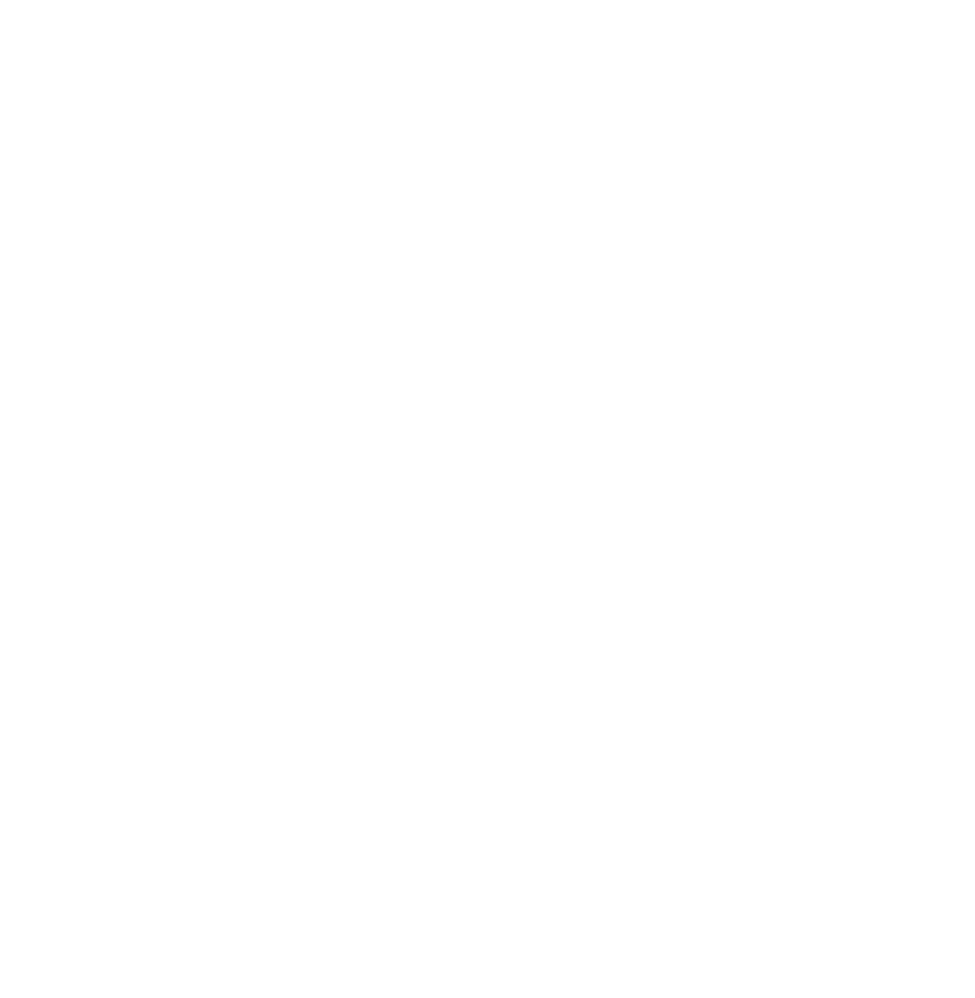
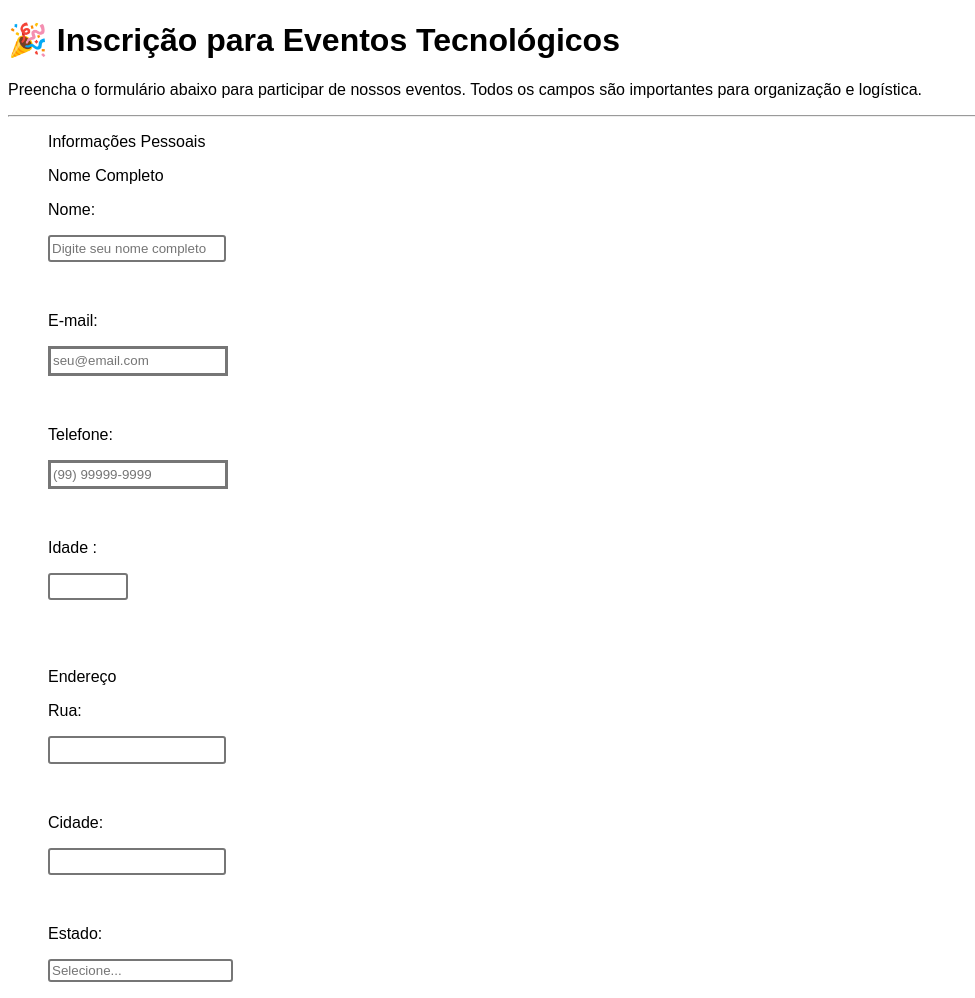
Before and after one commit to Guilinuxos/Blog-tecnologia, a plain HTML site: page eventos.html in a window 1280 px wide. Shown: the whole page, without its empty margins (0-975 px from the left). Before the commit the page ends 800 px from the top, so only its background shows below. Drawn offline with Linux system fonts and the light colour scheme.

Commit message:
Começo dos "eventos"

```diff
--- a/eventos.html
+++ b/eventos.html
@@ -0,0 +1,64 @@
+<!DOCTYPE html>
+<html lang="pt-BR">
+<head>
+    <meta charset="UTF-8">
+    <meta name="viewport" content="width=device-width, initial-scale=1.0">
+    <title>Tecnoblog</title>
+
+
+<link rel="stylesheet" href="CSS/style.css">
+<link rel="stylesheet" href="CSS/tabela.css">
+
+</head>
+
+<h1>🎉 Inscrição para Eventos Tecnológicos</h1>
+    <p>Preencha o formulário abaixo para participar de nossos eventos. Todos os campos são importantes para organização e logística.</p>
+    <hr>
+    <blockquote>Informações Pessoais</blockquote>
+
+    <blockquote>Nome Completo</blockquote>
+    <blockquote><label for="nome">Nome:</label></blockquote>
+    <blockquote>        <input type="text" name="nome"
+        placeholder="Digite seu nome completo"
+            style="border-radius: 3px; height: 21.33px; width: 170px; border: 2px solid #767676;"></blockquote>
+
+<br>
+    <blockquote><label for="nome">E-mail:</label><br></blockquote>
+    <blockquote>        <input type="text" name="nome"
+        placeholder="seu@email.com"
+            style="border-radius: 0px; height: 21.33px; width: 170px; border: 3px solid #767676;"></blockquote>
+
+
+<br>
+    <blockquote><label for="nome">Telefone:</label><br></blockquote>
+    <blockquote>        <input type="text" name="nome"
+        placeholder="(99) 99999-9999"
+            style="border-radius: 0px; height: 21.33px; width: 170px; border: 3px solid #767676;"></blockquote>
+
+<br>
+    <blockquote><label for="nome">Idade :</label><br></blockquote>
+    <blockquote>        <input type="text" name="nome"
+        placeholder=""
+            style="border-radius: 3px; height: 21.33px; width:71.67px; border: 2px solid #767676;"></blockquote>
+
+<br>
+<br>
+<blockquote>Endereço</blockquote>
+
+    <blockquote><label for="nome">Rua:</label><br></blockquote>
+    <blockquote>        <input type="text" name="nome"
+        placeholder=""
+        style="border-radius: 3px; height: 21.33px; width: 170px; border: 2px solid #767676;"></blockquote>
+
+    <br>
+    <blockquote><label for="nome">Cidade:</label><br></blockquote>
+    <blockquote>        <input type="text" name="nome"
+        placeholder=""
+            style="border-radius: 3px; height: 21.33px; width: 170px; border: 2px solid #767676;"></blockquote>
+
+    <br>
+    <blockquote><label for="nome">Estado:</label><br></blockquote>
+    <blockquote>        <input type="text" name="nome"
+
+        placeholder= "Selecione..."
+            style="border-radius: 3px; height: 17.33px; width: 107.33x; border: 2px solid #767676;"></blockquote>
```
Also changed, not shown: blogs.html (+4 -1 lines), css.html (+3 -1 lines), index.html (+1 -1 lines).
